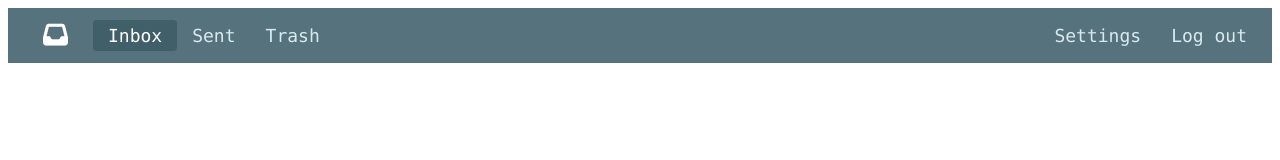
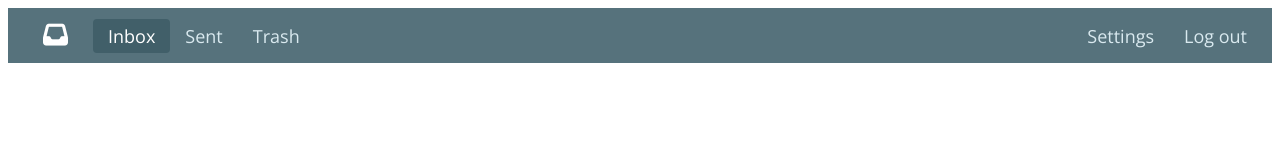
Before and after one commit to Srinivasb1999/Flexbox-Patterns, a plain HTML site: page Site Header/index.html in a window 1280 px wide. Drawn offline with nearby package versions, Linux system fonts and the light colour scheme.

Commit message:
add font family

```diff
--- a/Site Header/index.css
+++ b/Site Header/index.css
@@ -1,5 +1,5 @@
 *{
-    font-family: 'consolas';
+    font-family: 'Open Sans', sans-serif;
 }
 
 .header{
```
